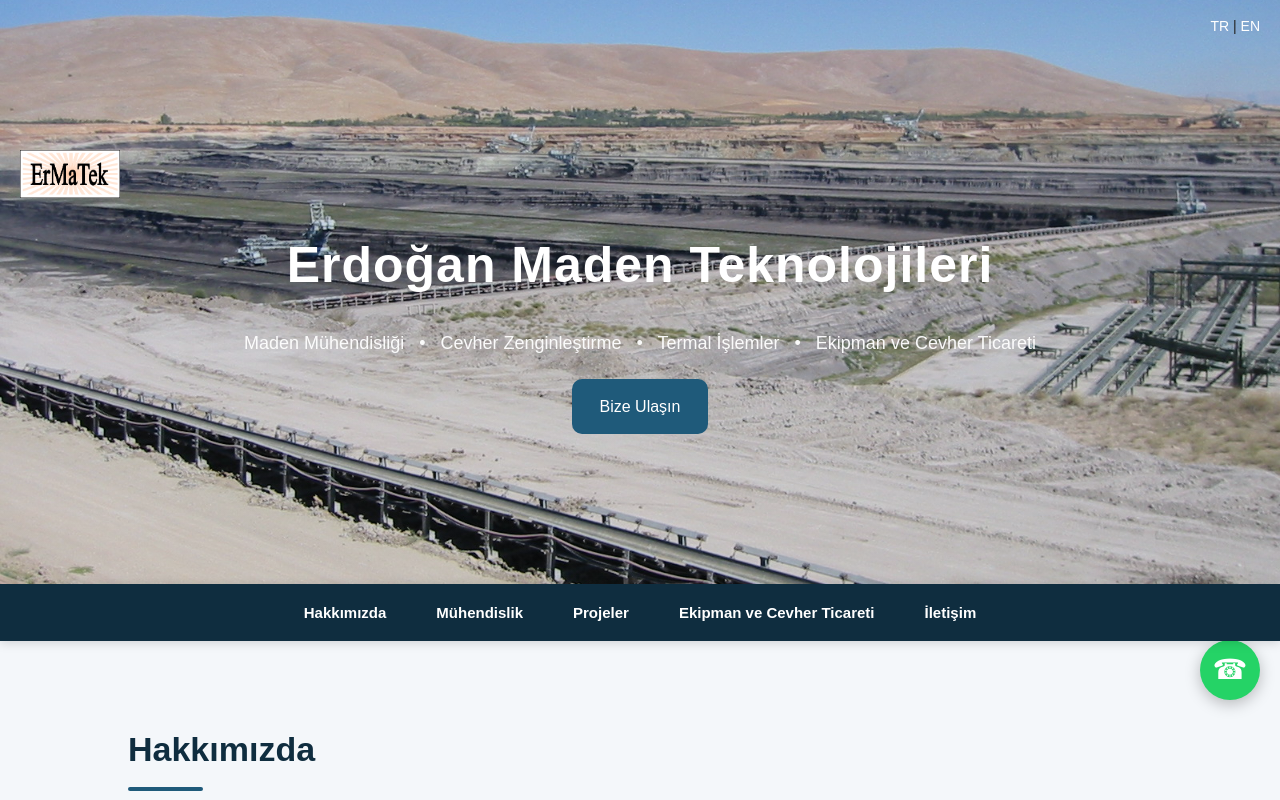
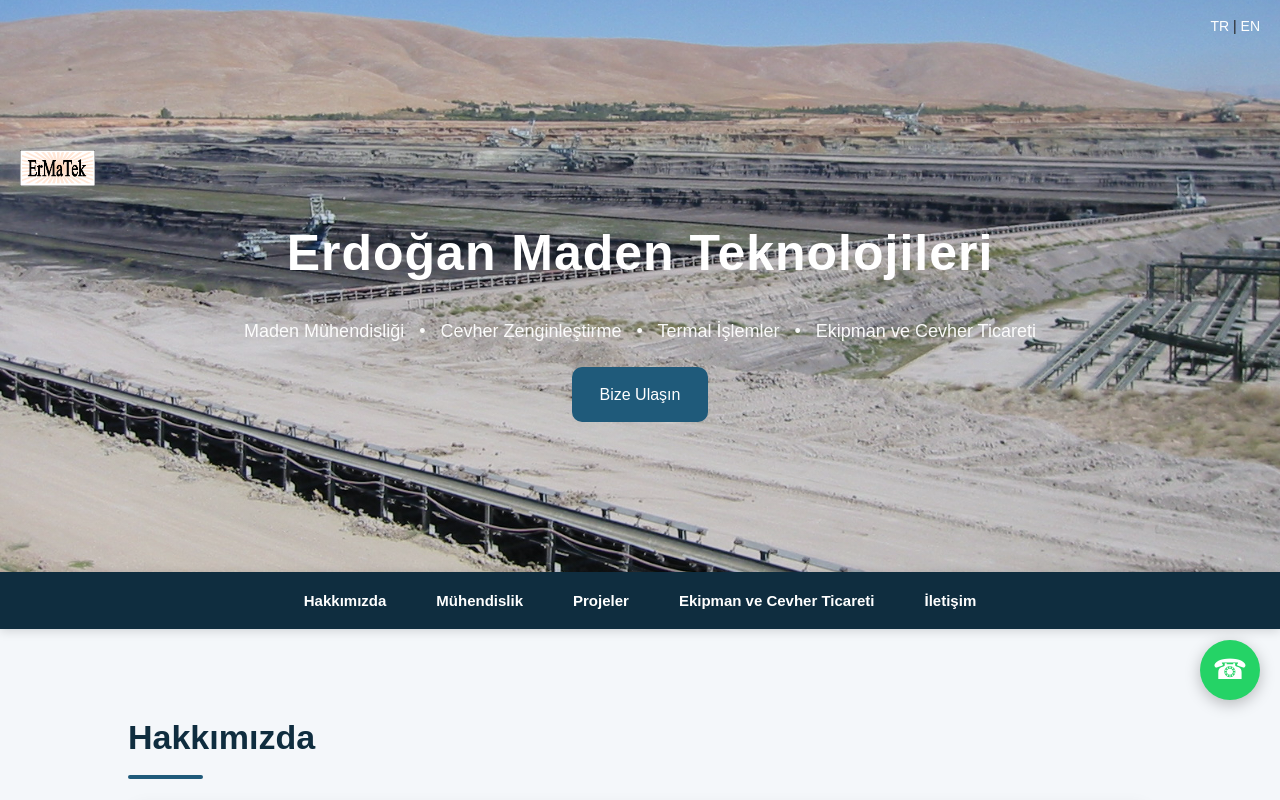
Before and after one commit to necmettinerdogan/ermintech-site, a plain HTML site: page index.html in a window 1280 px wide. Shown: the top 800 px of the page. Drawn offline with Linux system fonts and the light colour scheme.

Commit message:
Update index.html

```diff
--- a/index.html
+++ b/index.html
@@ -43,7 +43,7 @@
     }
 
     .logo {
-      width: 100px !important;
+      width: 75px !important;
       height: auto !important;
 	  display: block !important;
 	  margin-bottom: 25px !important;
```
